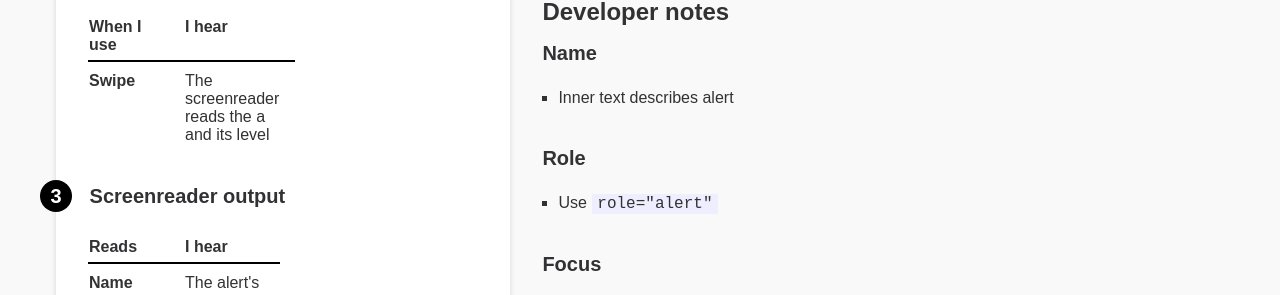
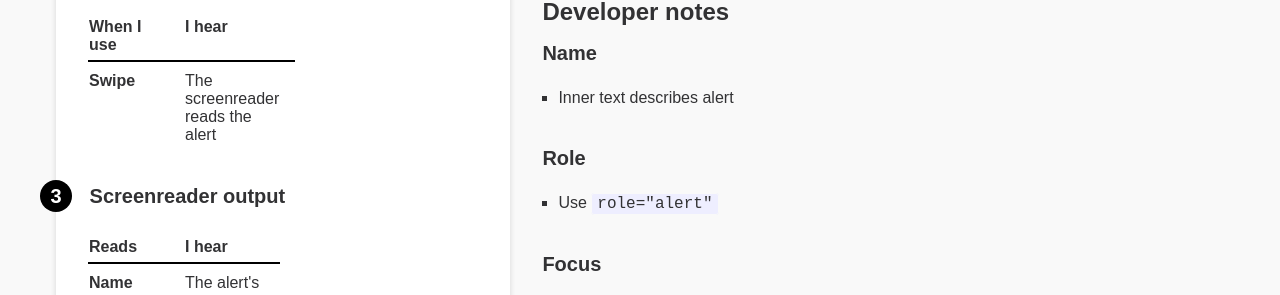
Before and after one commit to charlietriplett/OpenA11yEngineer, a Jekyll site: the page built from _checklist-native/alert.md, in a window 1280 px wide. Shown: the part 579-874 px from the top of the page. Built offline with Jekyll 4.4.1, drawn with Linux system fonts in a browser that asks for light colours.

Commit message:
Edits to alert

```diff
--- a/_checklist-native/alert.md
+++ b/_checklist-native/alert.md
@@ -9,7 +9,7 @@ keyboard:
 
 mobile:
   swipe: |
-      The screenreader reads the a and its level
+      The screenreader reads the alert
 
 screenreader:
   name:  |
```
Also changed, not shown: 11 other files.
